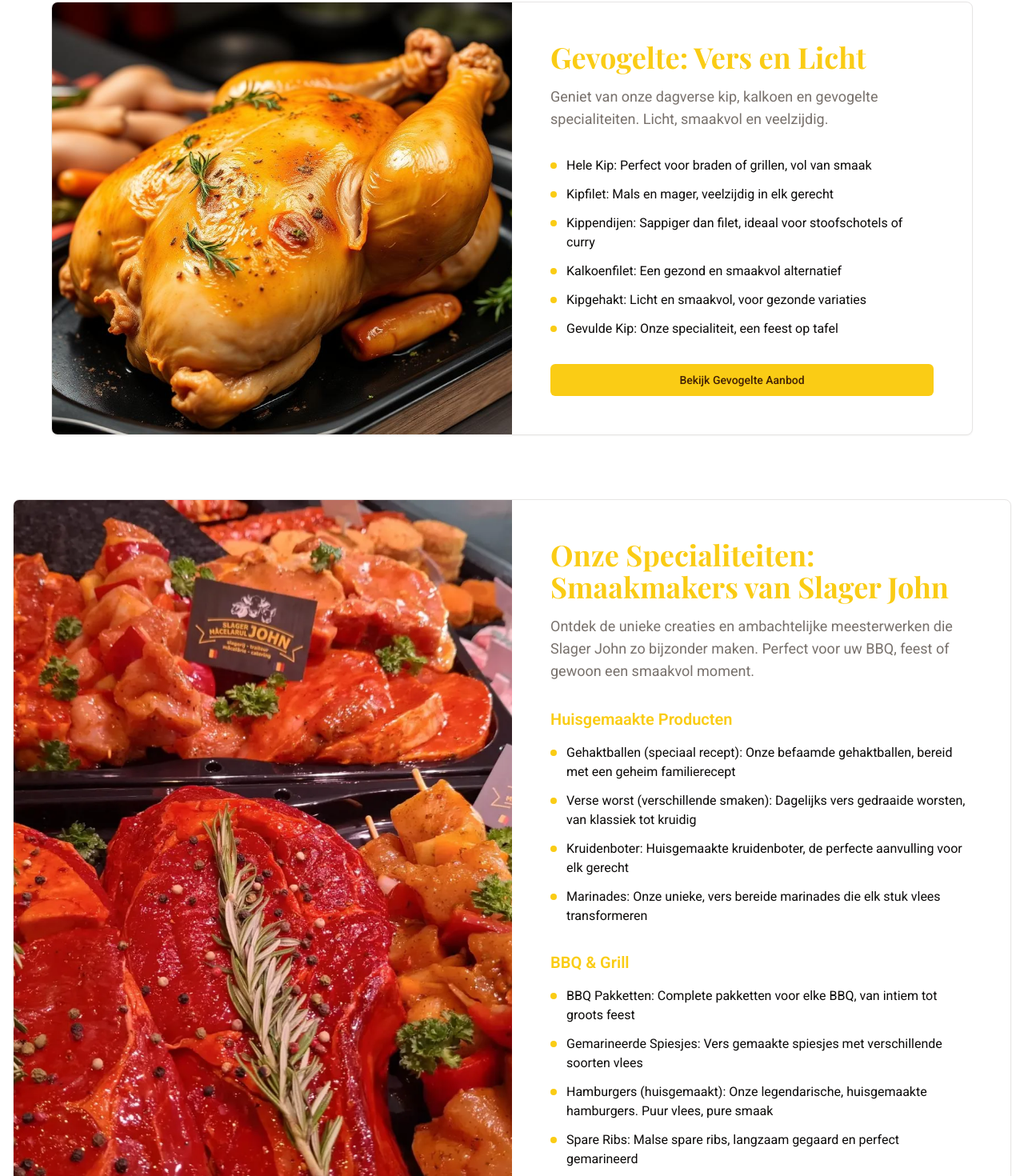
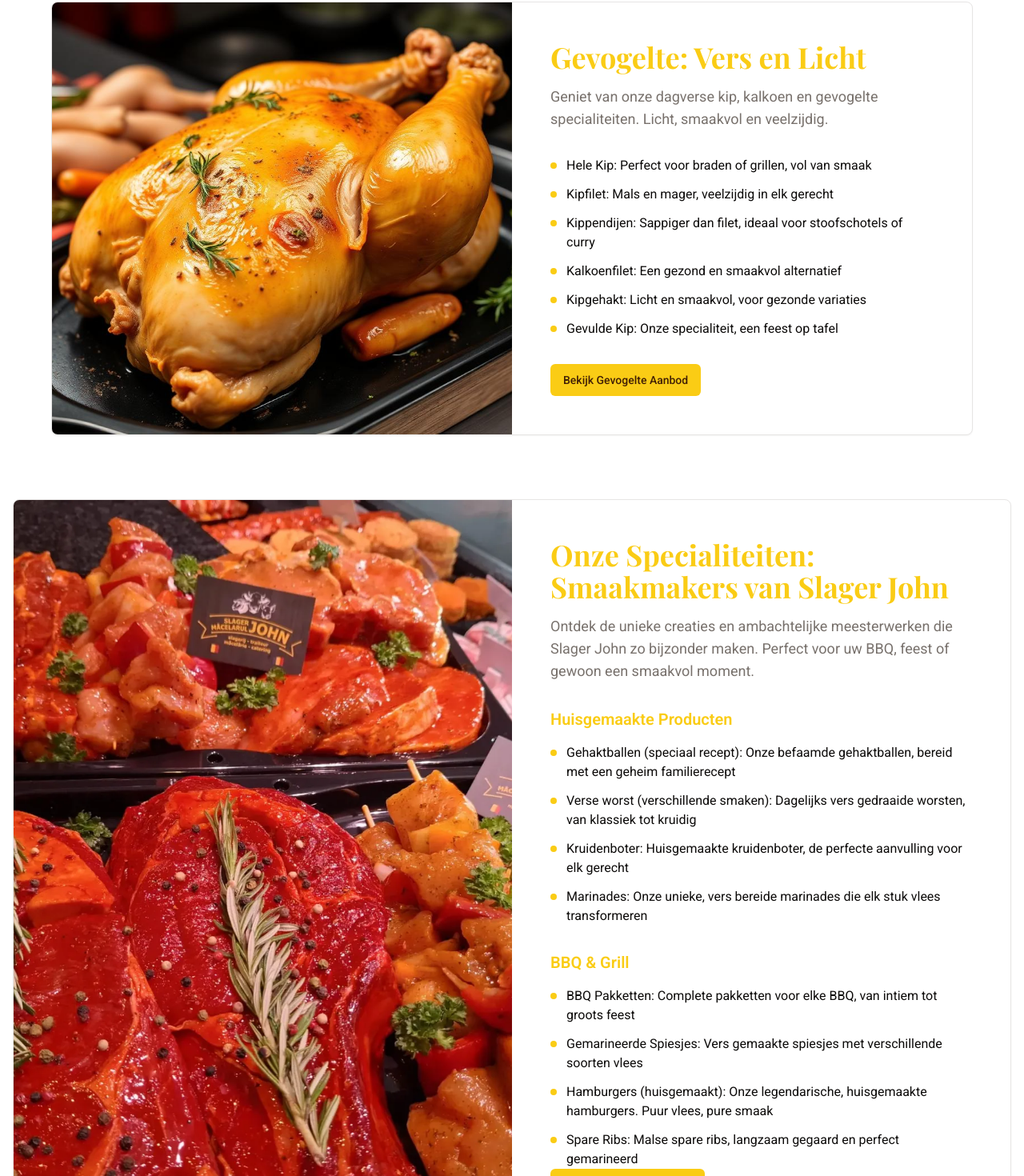
Before and after one commit to GabiMuresan22/slagereij-order-craft, a React (Vite) app: page /products in a window 1280 px wide. Shown: the part 2119-3589 px from the top of the page at 80% size. Built offline with nearby package versions, Linux system fonts and the light colour scheme; the HTML template or start-up script is replaced by a standard one.

Commit message:
Update product page buttons to link to order page
Co-authored-by: GabiMuresan22 <70361421+GabiMuresan22@users.noreply.github.com>

```diff
--- a/src/pages/Products.tsx
+++ b/src/pages/Products.tsx
@@ -117,9 +117,11 @@ const Products = () => {
                         </li>
                       ))}
                     </ul>
+                    <Link to="/order">
                       <Button className="w-full md:w-auto">
                         {t(category.ctaKey)}
                       </Button>
+                    </Link>
                   </CardContent>
                 </div>
               </Card>
@@ -194,9 +196,11 @@ const Products = () => {
                     </ul>
                   </div>
 
+                  <Link to="/order">
                     <Button className="w-full md:w-auto">
                       {t('products.specialties.cta')}
                     </Button>
+                  </Link>
                 </div>
               </CardContent>
             </div>
```
Lines whose indentation alone changed are shown as unchanged.
